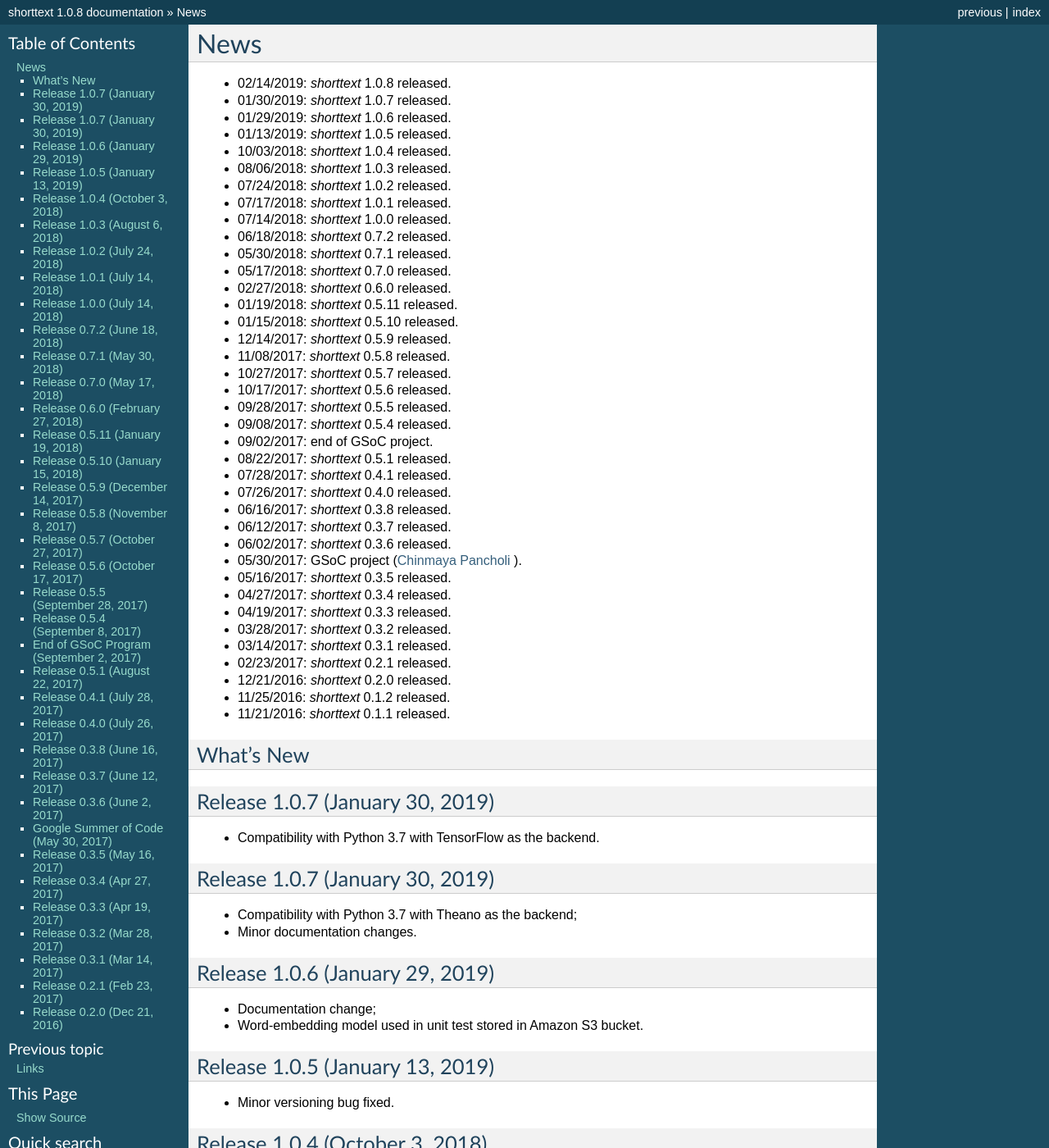
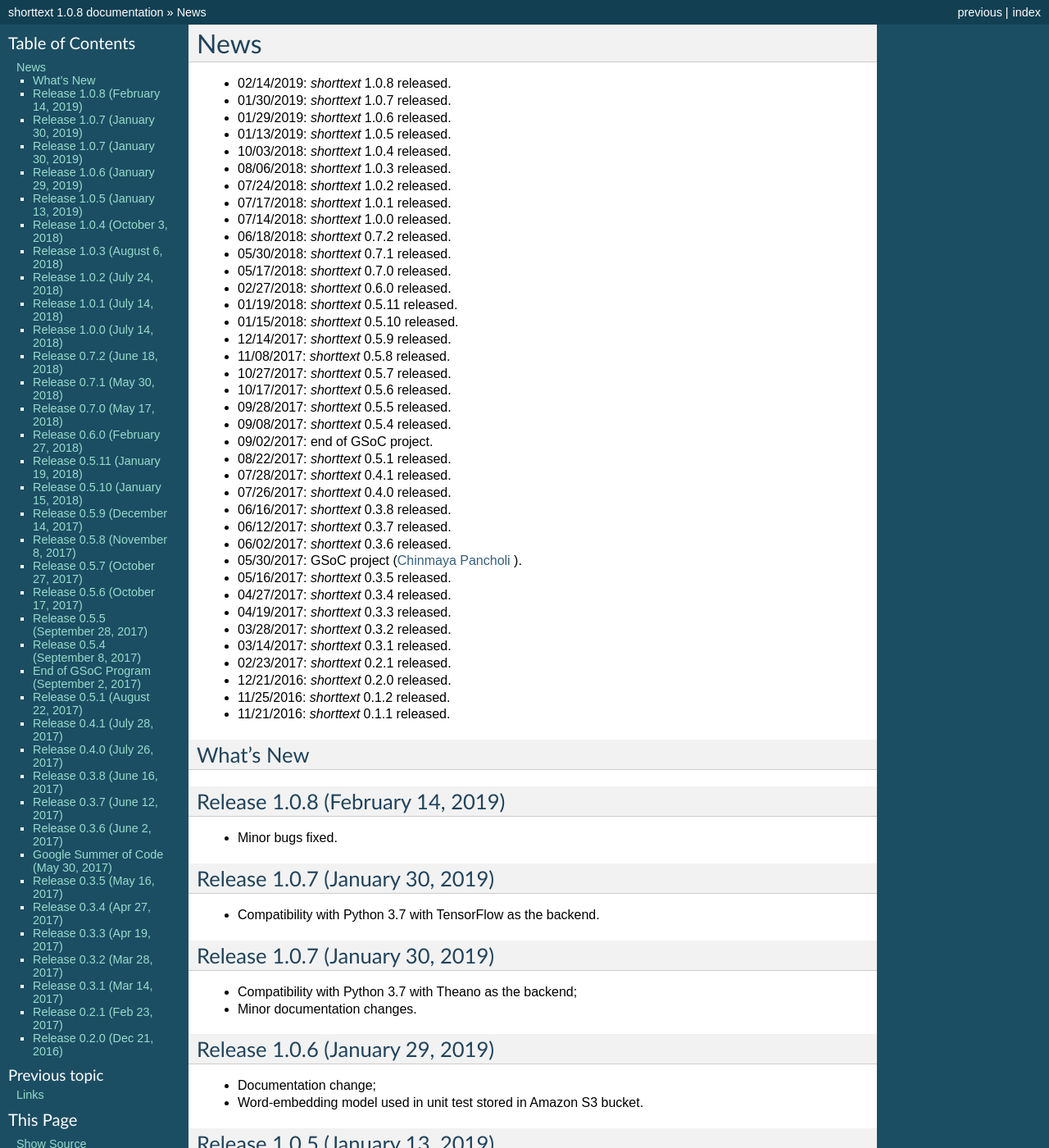
Before and after one commit to stephenhky/PyShortTextCategorization, a Sphinx documentation site: the page built from docs/news.rst, in a window 1280 px wide and 1400 px high. Shown: the whole window at 82% size. Built offline with Sphinx 7.4.7, drawn with Linux system fonts in a browser that asks for light colours.

```diff
--- a/docs/news.rst
+++ b/docs/news.rst
@@ -43,6 +43,12 @@ News
 
 What's New
 ----------
+
+Release 1.0.8 (February 14, 2019)
+--------------------------------
+
+* Minor bugs fixed.
+
 
 Release 1.0.7 (January 30, 2019)
 --------------------------------
--- a/docs/scripts.rst
+++ b/docs/scripts.rst
@@ -23,7 +23,7 @@ ShortTextCategorizerConsole
       -h, --help            show this help message and exit
       --wv WV               Path of the pre-trained Word2Vec model. (None if not
                             needed)
-      --vecsize VECSIZE     Vector dimensions. (Default: 100)
+      --vecsize VECSIZE     Vector dimensions. (Default: 300)
       --topn TOPN           Number of top-scored results displayed. (Default: 10)
       --inputtext INPUTTEXT
                             single input text for classification. Run console if
```
Also changed, not shown: 1 other file.
